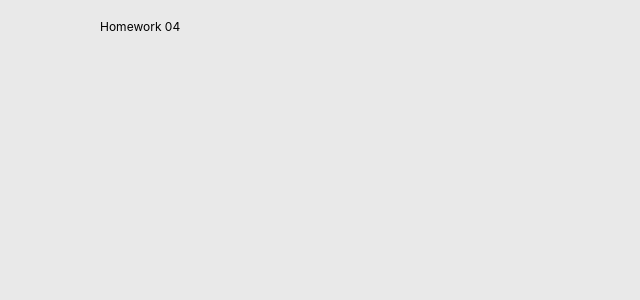
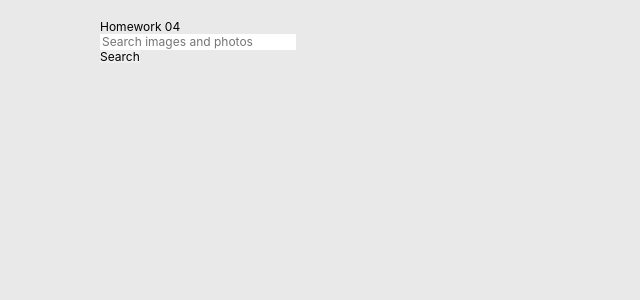
Before and after one commit to PetroMazuryk/goit-react-hw-04, a React (Vite) app: page / in a window 1280 px wide. Shown: the top 300 px of the page, without its empty margins (0-640 px from the left). Built offline with nearby package versions, Linux system fonts and the light colour scheme.

Commit message:
added SearchBar

```diff
--- a/src/App.jsx
+++ b/src/App.jsx
@@ -1,3 +1,10 @@
+import { SearchBar } from './components/SearchBar/SearchBar';
+
 export const App = () => {
-  return <>Homework 04</>;
+  return (
+    <>
+      Homework 04
+      <SearchBar />
+    </>
+  );
 };
--- /dev/null
+++ b/src/components/SearchBar/SearchBar.jsx
@@ -0,0 +1,10 @@
+export const SearchBar = () => {
+  return (
+    <header>
+      <form>
+        <input type="text" autocomplete="off" autofocus placeholder="Search images and photos" />
+        <button type="submit">Search</button>
+      </form>
+    </header>
+  );
+};
```
Also changed, not shown: src/components/ImageGallery/ImageGallery.jsx (added), src/components/ImageGallery/ImageGallery.module.css (added), src/components/SearchBar/SearchBar.module.css (added).
